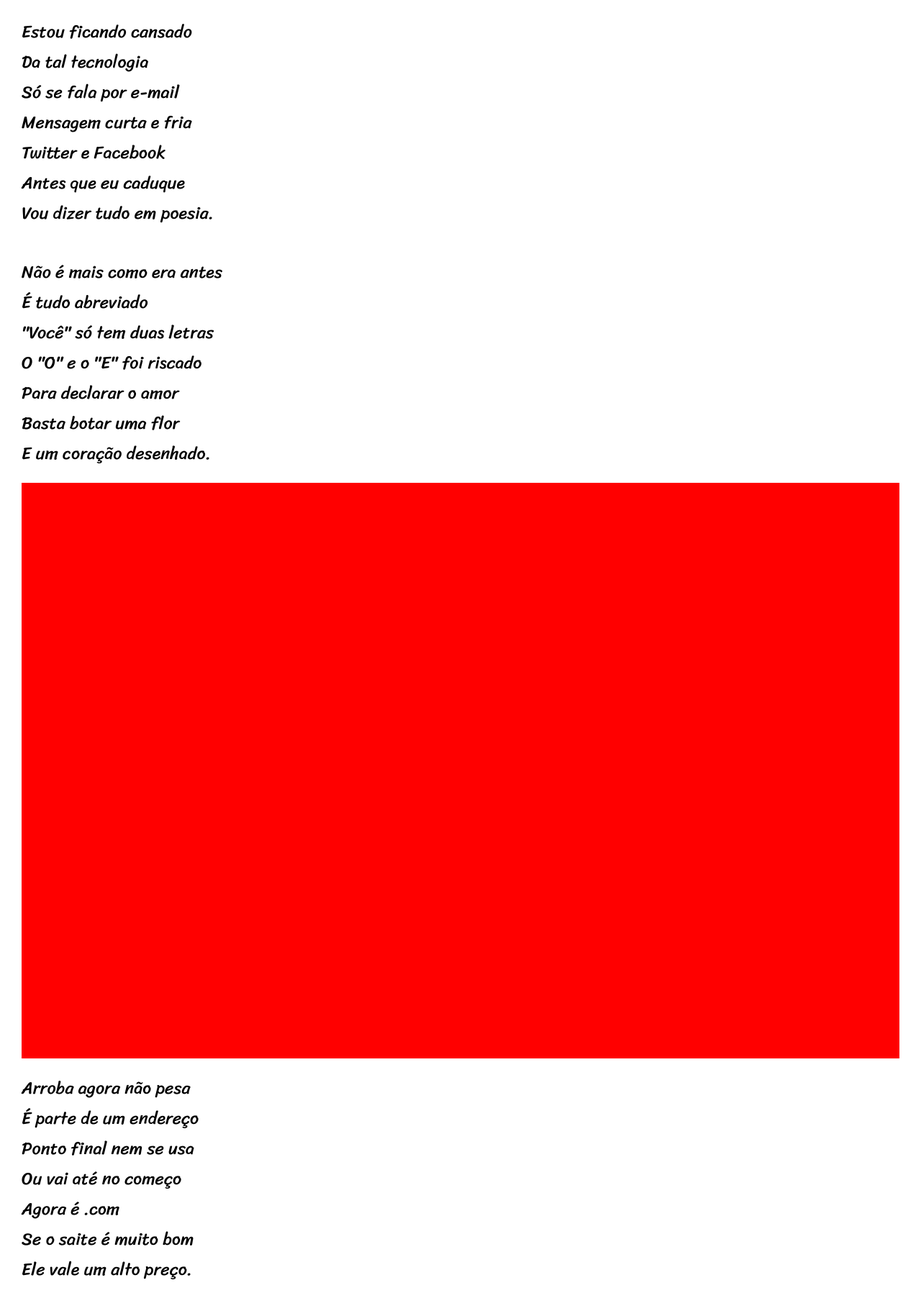
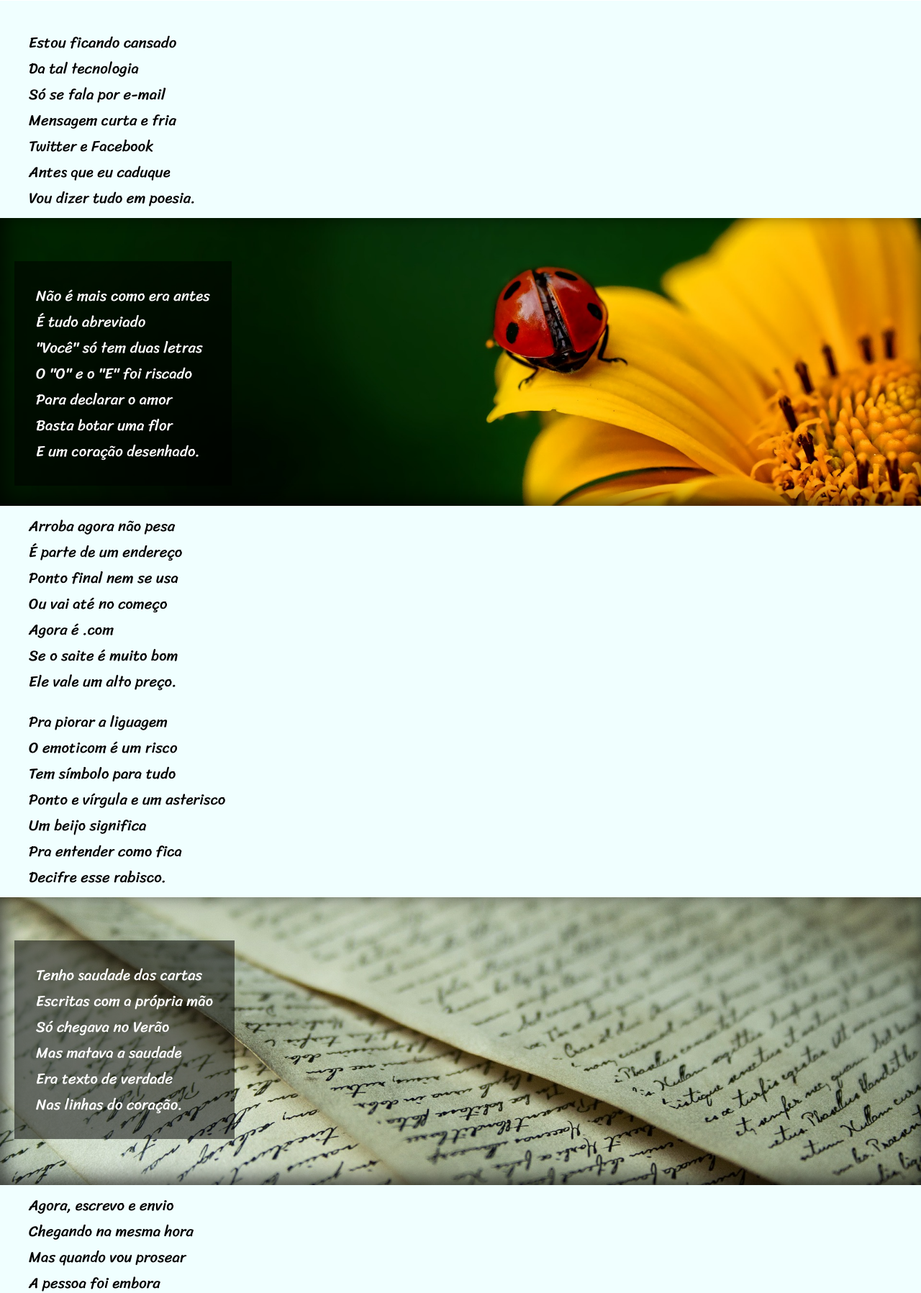
Before and after one commit to AdrianoGomesFilho/html-css, a plain HTML site: page desafios/d012 (cordel)/cordel-moderno.html in a window 1280 px wide. Shown: the part 164-1961 px from the top of the page at 72% size. Drawn offline with Linux system fonts and the light colour scheme.

Commit message:
Continuando os estudos do projeto cordel

```diff
--- a/desafios/d012 (cordel)/cordel-moderno.html
+++ b/desafios/d012 (cordel)/cordel-moderno.html
@@ -23,8 +23,8 @@
         Antes que eu caduque<br>
         Vou dizer tudo em poesia.<br>
     </p>
-
-    <p>
+    <div class="parallax1">
+        <p class="textofoto">
             Não é mais como era antes<br>
             É tudo abreviado<br>
             "Você" só tem duas letras<br>
@@ -33,10 +33,8 @@
             Basta botar uma flor<br>
             E um coração desenhado.<br>
         </p>
+    </div>
 
-    <section class="bg1"></section>
-    <section class="section static"></section>
-    <section class="bg2"></section>
     <p>
         Arroba agora não pesa<br>
         É parte de um endereço<br>
@@ -55,8 +53,10 @@
         Pra entender como fica<br>
         Decifre esse rabisco.<br>
     </p>
-        //---
-    <p>
+
+
+    <div class="parallax2">
+        <p class="textofoto">
             Tenho saudade das cartas<br>
             Escritas com a própria mão<br>
             Só chegava no Verão<br>
@@ -64,7 +64,7 @@
             Era texto de verdade<br>
             Nas linhas do coração.<br>
         </p>
-        //---
+    </div>
     <p>
         Agora, escrevo e envio<br>
         Chegando na mesma hora<br>
@@ -83,6 +83,9 @@
         Seus lábios são aparelhos<br>
         Deixe que Deus interprete.<br>
     </p>
+    <footer>
+        Site criado por <strong><a href="https://github.com/AdrianoGomesFilho">Adriano Gomes</a></strong>
+    </footer>
 </main>
 </body>
 </html>
--- a/desafios/d012 (cordel)/style.css
+++ b/desafios/d012 (cordel)/style.css
@@ -15,6 +15,7 @@
 }
 
 :root {
+    --cor1:#080808;
     --fonte-padrao: 'passion', Arial, Helvetica, sans-serif;
     --fonte-cordel: 'sriracha', cursive; /*alguns usuários relatam o erro da cursive*/
 }
@@ -24,45 +25,6 @@
     padding: 0px;
 }
 
-.wrapper {
-    height: 100vh;
-    overflow-x: hidden;
-    perspective: 2px;
-}
-
-.section {
-    position: relative;
-    height: 100vh;
-    display: flex;
-    align-items: center;
-    justify-content: center;
-    color: white;
-    text-shadow: 0 0 5px black;
-}
-
-.parallax::after {
-    content: " ";
-    position: absolute;
-    top: 0;
-    right: 0;
-    bottom: 0;
-    left: 0;
-    transform: translateZ(-1px) scale(1.5);
-    background-size: 100%;
-    z-index: -1;
-}
-
-.static {
-    background: red;
-}
-
-.bg1::after {
-    background-image: url(imagens/background001.jpg);
-}
-
-.bg2::after {
-    background-image: url(imagens/background002.jpg);
-}
 
 header {
     background-color: rgb(31, 31, 31);
@@ -80,22 +42,77 @@ header > h1 {
 header > p {
     text-align: center;
     color: white;
-    font-family: var(--fonte-padrao);
     letter-spacing: 0.1em;
+    font-family: Arial, Helvetica, sans-serif;
 }
 
 header > p > strong > a {
     text-decoration: none;
     color: white;
     text-align: center;
+
+}
+
+body {
+    margin: auto;
+    font-size: 1.3em;
 }
 
 main {
-    padding: 30px;
+    padding: 30px 30px 0px 30px;
+    background-color: azure;
+    overflow: auto;
+}
+main > p {
+    font-family: var(--fonte-cordel);
+    padding: 10px;
 }
 
-main > p {
+.parallax1 {
+    position: relative;
+    background-image: url(imagens/background001.jpg);
+    min-height: 400px;
+    background-attachment: fixed;
+    background-position: center;
+    background-repeat: no-repeat;
+    background-size: cover;
+    margin: 0px -30px 0px -30px;
+    box-shadow: inset 4px -7px 29px rgba(0, 0, 0, 0.774);
+}
+
+.parallax2 {
+    position: relative;
+    background-image: url(imagens/background002.jpg);
+    min-height: 400px;
+    background-attachment: fixed;
+    background-position: center;
+    background-repeat: no-repeat;
+    background-size: cover;
+    margin: 0px -30px 0px -30px;
+    box-shadow: inset 4px -7px 29px rgba(0, 0, 0, 0.774);
+}
+
+.textofoto {
+    position: absolute;
+    background-color: rgba(0, 0, 0, 0.521);
+    color: white;
+    padding: 30px;
+    left: 20px;
+    top: 60px;
     font-family: var(--fonte-cordel);
-    font-size: 1.5em;
-    padding: 20px 0px 20px 0px;
+    font-size: 1em;
 }
+
+footer {
+    background-color: var(--cor1);
+    padding: 20px;
+    color: white;
+    font-family: Arial;
+    margin: 10px -30px 0px -30px;
+
+}
+
+footer > strong > a  {
+    text-decoration: none;
+    color: white;
+}
```
Lines whose indentation alone changed are shown as unchanged.
